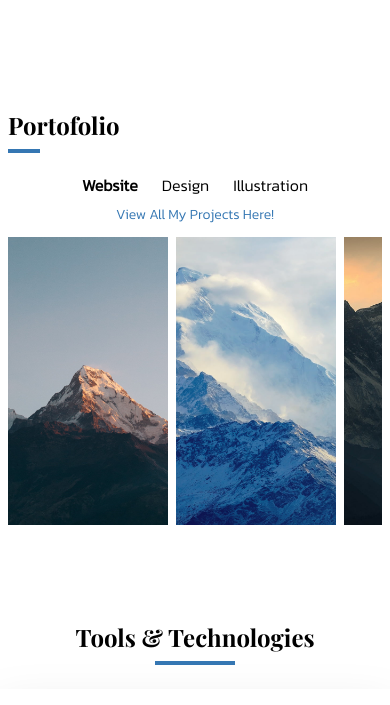
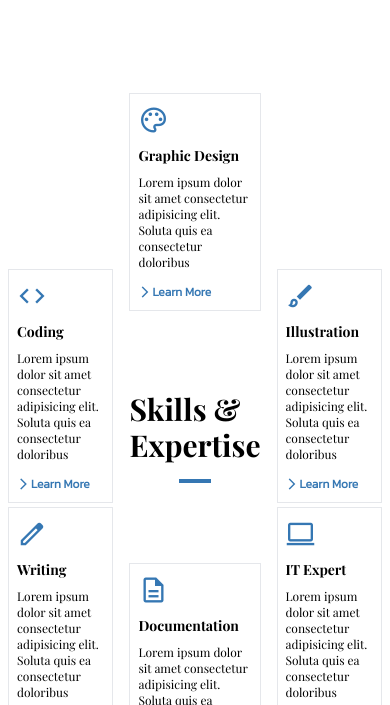
Before and after one commit to iamrazes/iamrazes.github.io, a website: page index.html in a window 390 px wide. Shown: the part 1901-2606 px from the top of the page. Drawn offline with nearby package versions, Linux system fonts and the light colour scheme; a web font is replaced by a local one.

Commit message:
mobile view adjustment 4

```diff
--- a/index.html
+++ b/index.html
@@ -57,6 +57,7 @@
 </head>
 
 <body>
+    <!-- navbar -->
     <div class="fixed top-0 left-0 right-0 z-50 bg-white py-2 lg:py-8 ">
         <div class="container mx-auto flex px-2 justify-between items-center max-w-screen-lg">
             <div>
@@ -223,7 +224,7 @@
                     </div>
                 </div>
             </div>
-            <div class="flex overflow-x-auto lg:overflow-x-visible pb-8 scrollbar-pad">
+            <div class="flex overflow-x-auto xl:overflow-x-visible pb-8 scrollbar-pad">
                 <div class="flex gap-x-12" id="college-section">
                     <div class="border shadow-lg w-72 h-[400px]">
                         <div class="flex flex-col items-center justify-between gap-y-4">
@@ -338,114 +339,112 @@
     </div>
 
     <!-- about me:skills -->
-    <!-- <div class="mt-20 py-4 mx-auto max-w-screen-lg">
-        <div class="flex flex-row gap-x-8 justify-center">
+    <div class="mt-16 py-4 mx-auto lg:max-w-screen-lg">
+        <div class="flex flex-row lg:gap-x-8 justify-center">
             <div class="mt-44">
-                <div class="flex flex-col gap-y-8">
-                    <div class="border bg-white hover:shadow-xl transition ease-in-out w-[300px] h-[256px]">
-                        <div class="flex flex-col gap-y-4 p-4 relative">
-                            <span class="material-symbols-outlined text-[#3577b3] text-[52px]">
+                <div class="flex flex-col gap-y-1 md:gap-y-8 mx-2">
+                    <div class="border bg-white hover:shadow-xl transition ease-in-out lg:w-[300px] lg:h-[256px]">
+                        <div class="flex flex-col gap-y-2 lg:gap-y-4  p-2 lg:p-4 relative">
+                            <span class="material-symbols-outlined text-[#3577b3] text-3xl lg:text-[52px]">
                                 code
                             </span>
-                            <h3 class="font-bold text-xl">Coding</h3>
-                            <p>Lorem ipsum dolor sit amet consectetur adipisicing elit. Soluta quis ea consectetur
+                            <h3 class="font-bold text-sm lg:text-lg">Coding</h3>
+                            <p class="text-xs lg:text-base">Lorem ipsum dolor sit amet consectetur adipisicing elit. Soluta quis ea consectetur
                                 doloribus
                             </p>
                             <div class="bottom-0">
-                                <a href="#" class="font-bold text-sm text-[#3577b3]" style="font-family: Kanit;"><span
+                                <a href="#" class="font-bold text-xs lg:text-sm text-[#3577b3]" style="font-family: Kanit;"><span
                                         class="material-symbols-outlined text-sm align-bottom">
                                         arrow_forward_ios
                                     </span>Learn More</a>
                             </div>
                         </div>
                     </div>
-                    <div class="border bg-white hover:shadow-xl transition ease-in-out w-[300px] h-[256px]">
-                        <div class="flex flex-col gap-y-4 p-4 relative">
-                            <span class="material-symbols-outlined text-[#3577b3] text-[52px]">
+                    <div class="border bg-white hover:shadow-xl transition ease-in-out lg:w-[300px] lg:h-[256px]">
+                        <div class="flex flex-col gap-y-2 lg:gap-y-4  p-2 lg:p-4 relative">
+                            <span class="material-symbols-outlined text-[#3577b3] text-3xl lg:text-[52px]">
                                 edit
                             </span>
-                            <h3 class="font-bold text-xl">Writing</h3>
-                            <p>Lorem ipsum dolor sit amet consectetur adipisicing elit. Soluta quis ea consectetur
+                            <h3 class="font-bold text-sm lg:text-lg">Writing</h3>
+                            <p class="text-xs lg:text-base">Lorem ipsum dolor sit amet consectetur adipisicing elit. Soluta quis ea consectetur
                                 doloribus
                             </p>
                             <div class="bottom-0">
                             </div>
                         </div>
                     </div>
-
                 </div>
             </div>
             <div>
-                <div class="flex flex-col gap-y-8">
-                    <div class="border bg-white hover:shadow-xl transition ease-in-out w-[300px] h-[256px]">
-                        <div class="flex flex-col gap-y-4 p-4 relative">
-                            <span class="material-symbols-outlined text-[#3577b3] text-[52px]">
+                <div class="flex flex-col md:gap-y-8 mx-2">
+                    <div class="border bg-white hover:shadow-xl transition ease-in-out lg:w-[300px] lg:h-[256px]">
+                        <div class="flex flex-col gap-y-2 lg:gap-y-4  p-2 lg:p-4 relative">
+                            <span class="material-symbols-outlined text-[#3577b3] text-3xl lg:text-[52px]">
                                 palette
                             </span>
-                            <h3 class="font-bold text-xl">Graphic Design</h3>
-                            <p>Lorem ipsum dolor sit amet consectetur adipisicing elit. Soluta quis ea consectetur
+                            <h3 class="font-bold text-sm lg:text-lg">Graphic Design</h3>
+                            <p class="text-xs lg:text-base">Lorem ipsum dolor sit amet consectetur adipisicing elit. Soluta quis ea consectetur
                                 doloribus
                             </p>
                             <div class="bottom-0">
-                                <a href="#" class="font-bold text-sm text-[#3577b3]" style="font-family: Kanit;"><span
-                                        class="material-symbols-outlined text-sm align-bottom">
-                                        arrow_forward_ios
-                                    </span>Illustration</a>
-                            </div>
-                        </div>
-                    </div>
-                    <div class=" bg-white  w-[300px] h-[256px]">
-                        <div class="flex flex-col items-center gap-y-4 pt-20">
-                            <h3 class="font-bold text-3xl">Skills & <br>Expertise</h3>
-                            <div class="bg-[#3577b3] h-1 w-8"></div>
-                        </div>
-                    </div>
-                    <div class="border bg-white hover:shadow-xl transition ease-in-out w-[300px] h-[256px]">
-                        <div class="flex flex-col gap-y-4 p-4 relative">
-                            <span class="material-symbols-outlined text-[#3577b3] text-[52px]">
-                                description
-                            </span>
-                            <h3 class="font-bold text-xl">Documentation</h3>
-                            <p>Lorem ipsum dolor sit amet consectetur adipisicing elit. Soluta quis ea consectetur
-                                doloribus
-                            </p>
-                            <div class="bottom-0">
-                                <a href="#" class="font-bold text-sm text-[#3577b3]" style="font-family: Kanit;"><span
+                                <a href="#" class="font-bold text-xs lg:text-sm text-[#3577b3]" style="font-family: Kanit;"><span
                                         class="material-symbols-outlined text-sm align-bottom">
                                         arrow_forward_ios
                                     </span>Learn More</a>
                             </div>
                         </div>
                     </div>
-
-                </div>
-            </div>
-            <div class="mt-44">
-                <div class="flex flex-col gap-y-8">
-                    <div class="border bg-white hover:shadow-xl transition ease-in-out w-[300px] h-[256px]">
-                        <div class="flex flex-col gap-y-4 p-4 relative">
-                            <span class="material-symbols-outlined text-[#3577b3] text-[52px]">
-                                brush
+                    <div class=" lg:w-[300px] lg:h-[256px]">
+                        <div class="flex flex-col items-center gap-y-4 py-20">
+                            <h3 class="font-bold text-3xl">Skills & <br>Expertise</h3>
+                            <div class="bg-[#3577b3] h-1 w-8"></div>
+                        </div>
+                    </div>
+                    <div class="border bg-white hover:shadow-xl transition ease-in-out lg:w-[300px] lg:h-[256px]">
+                        <div class="flex flex-col gap-y-2 lg:gap-y-4 p-2 lg:p-4 relative">
+                            <span class="material-symbols-outlined text-[#3577b3] text-3xl lg:text-[52px]">
+                                description
                             </span>
-                            <h3 class="font-bold text-xl">Illustration</h3>
-                            <p>Lorem ipsum dolor sit amet consectetur adipisicing elit. Soluta quis ea consectetur
+                            <h3 class="font-bold text-sm lg:text-lg">Documentation</h3>
+                            <p class="text-xs lg:text-base">Lorem ipsum dolor sit amet consectetur adipisicing elit. Soluta quis ea consectetur
                                 doloribus
                             </p>
                             <div class="bottom-0">
-                                <a href="#" class="font-bold text-sm text-[#3577b3]" style="font-family: Kanit;"><span
+                                <a href="#" class="font-bold text-xs lg:text-sm text-[#3577b3]" style="font-family: Kanit;"><span
                                         class="material-symbols-outlined text-sm align-bottom">
                                         arrow_forward_ios
                                     </span>Learn More</a>
                             </div>
                         </div>
                     </div>
-                    <div class="border bg-white hover:shadow-xl transition ease-in-out w-[300px] h-[256px]">
-                        <div class="flex flex-col gap-y-4 p-4 relative">
-                            <span class="material-symbols-outlined text-[#3577b3] text-[52px]">
+                </div>
+            </div>
+            <div class="mt-44">
+                <div class="flex flex-col gap-y-1 md:gap-y-8 mx-2">
+                    <div class="border bg-white hover:shadow-xl transition ease-in-out lg:w-[300px] lg:h-[256px]">
+                        <div class="flex flex-col gap-y-2 lg:gap-y-4  p-2 lg:p-4 relative">
+                            <span class="material-symbols-outlined text-[#3577b3] text-3xl lg:text-[52px]">
+                                brush
+                            </span>
+                            <h3 class="font-bold text-sm lg:text-lg">Illustration</h3>
+                            <p class="text-xs lg:text-base">Lorem ipsum dolor sit amet consectetur adipisicing elit. Soluta quis ea consectetur
+                                doloribus
+                            </p>
+                            <div class="bottom-0">
+                                <a href="#" class="font-bold text-xs lg:text-sm text-[#3577b3]" style="font-family: Kanit;"><span
+                                        class="material-symbols-outlined text-sm align-bottom">
+                                        arrow_forward_ios
+                                    </span>Learn More</a>
+                            </div>
+                        </div>
+                    </div>
+                    <div class="border bg-white hover:shadow-xl transition ease-in-out lg:w-[300px] lg:h-[256px]">
+                        <div class="flex flex-col gap-y-2 lg:gap-y-4  p-2 lg:p-4 relative">
+                            <span class="material-symbols-outlined text-[#3577b3] text-3xl lg:text-[52px]">
                                 computer
                             </span>
-                            <h3 class="font-bold text-xl">IT Expert</h3>
-                            <p>Lorem ipsum dolor sit amet consectetur adipisicing elit. Soluta quis ea consectetur
+                            <h3 class="font-bold text-sm lg:text-lg">IT Expert</h3>
+                            <p class="text-xs lg:text-base">Lorem ipsum dolor sit amet consectetur adipisicing elit. Soluta quis ea consectetur
                                 doloribus
                             </p>
                             <div class="bottom-0">
@@ -456,7 +455,7 @@
                 </div>
             </div>
         </div>
-    </div> -->
+    </div>
 
     <!-- portofolio -->
     <div class="pt-24 pb-4 mx-auto max-w-screen-lg" id="portofolio">
```
Also changed, not shown: pages/mobile-programming-2.html (+28 -9 lines), src/output.css.
